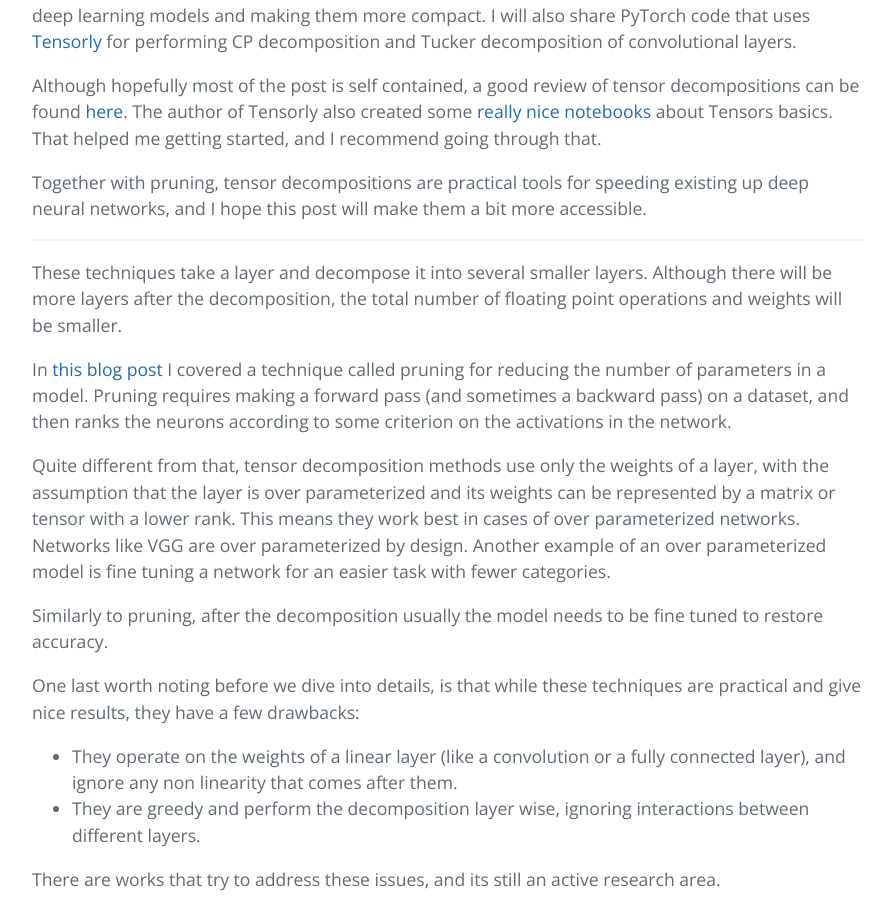
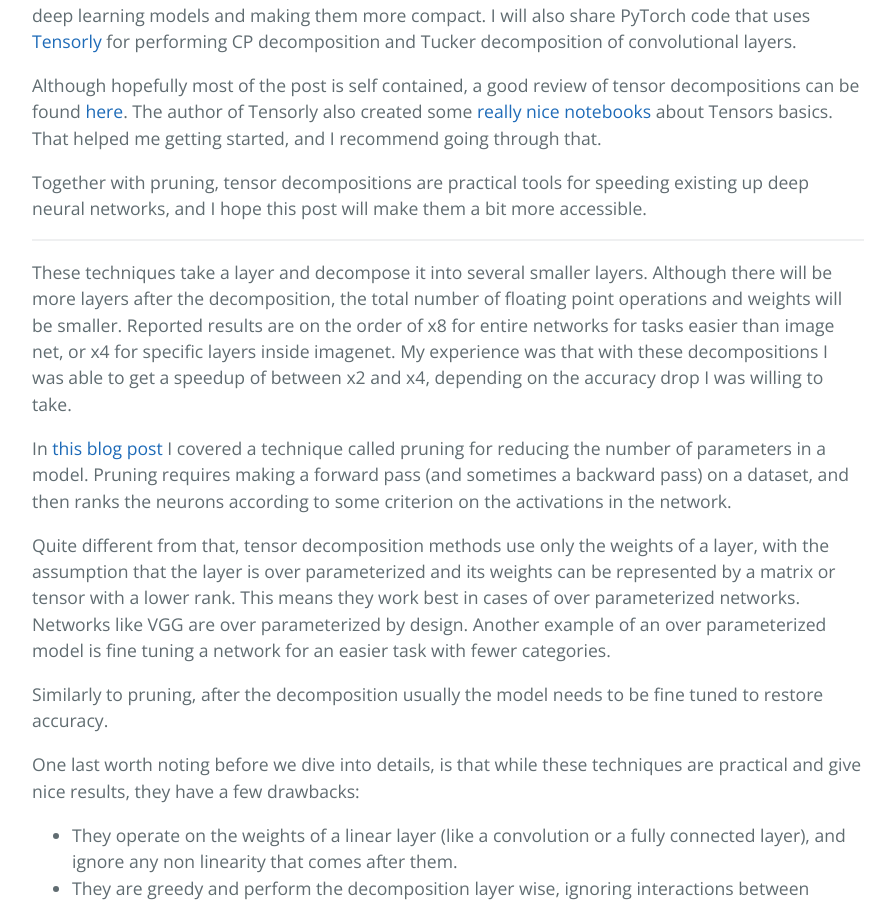
Before and after one commit to jacobgil/jacobgil.github.io, a Jekyll site: the page built from _posts/2018-01-23-tensor-decompositions-deep-neural-networks.md, in a window 1280 px wide and 900 px high, scrolled down 579 px. Shown: the whole window, without its empty margins (192-1087 px from the left). Built offline with Jekyll 4.4.1, drawn with Linux system fonts in a browser that asks for light colours; formulas are drawn with MathJax 3; comment, search, counter and statistics services are not loaded.

Commit message:
Update 2018-01-23-tensor-decompositions-deep-neural-networks.md

```diff
--- a/_posts/2018-01-23-tensor-decompositions-deep-neural-networks.md
+++ b/_posts/2018-01-23-tensor-decompositions-deep-neural-networks.md
@@ -22,6 +22,8 @@ Together with pruning, tensor decompositions are practical tools for speeding ex
 
 
 These techniques take a layer and decompose it into several smaller layers.  Although there will be more layers after the decomposition, the total number of floating point operations and weights will be smaller.
+Reported results are on the order of x8 for entire networks for tasks easier than image net, or x4 for specific layers inside imagenet.
+My experience was that with these decompositions I was able to get a speedup of between x2 and x4, depending on the accuracy drop I was willing to take.
 
 In [this blog post](https://jacobgil.github.io/deeplearning/pruning-deep-learning) I covered a technique called pruning for reducing the number of parameters in a model. Pruning requires making a forward pass (and sometimes a backward pass) on a dataset, and then ranks the neurons according to some criterion on the activations in the network.
 
```
